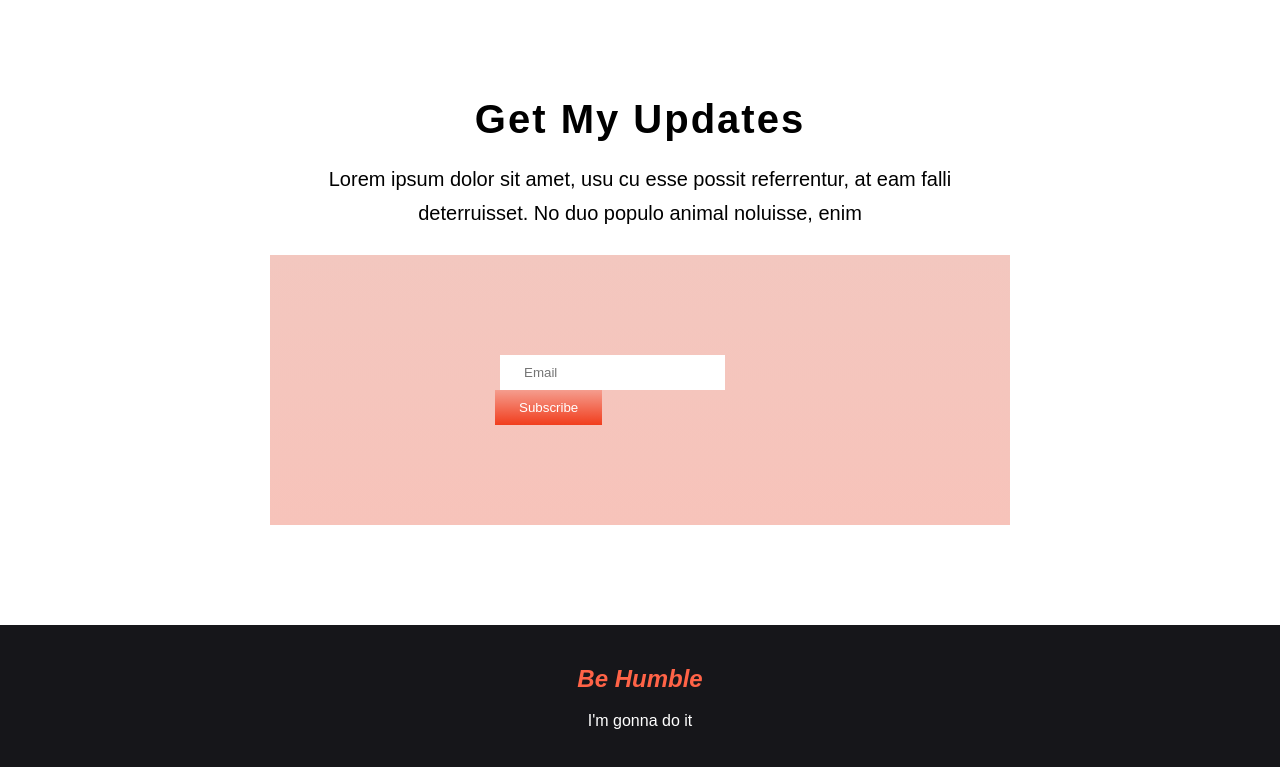
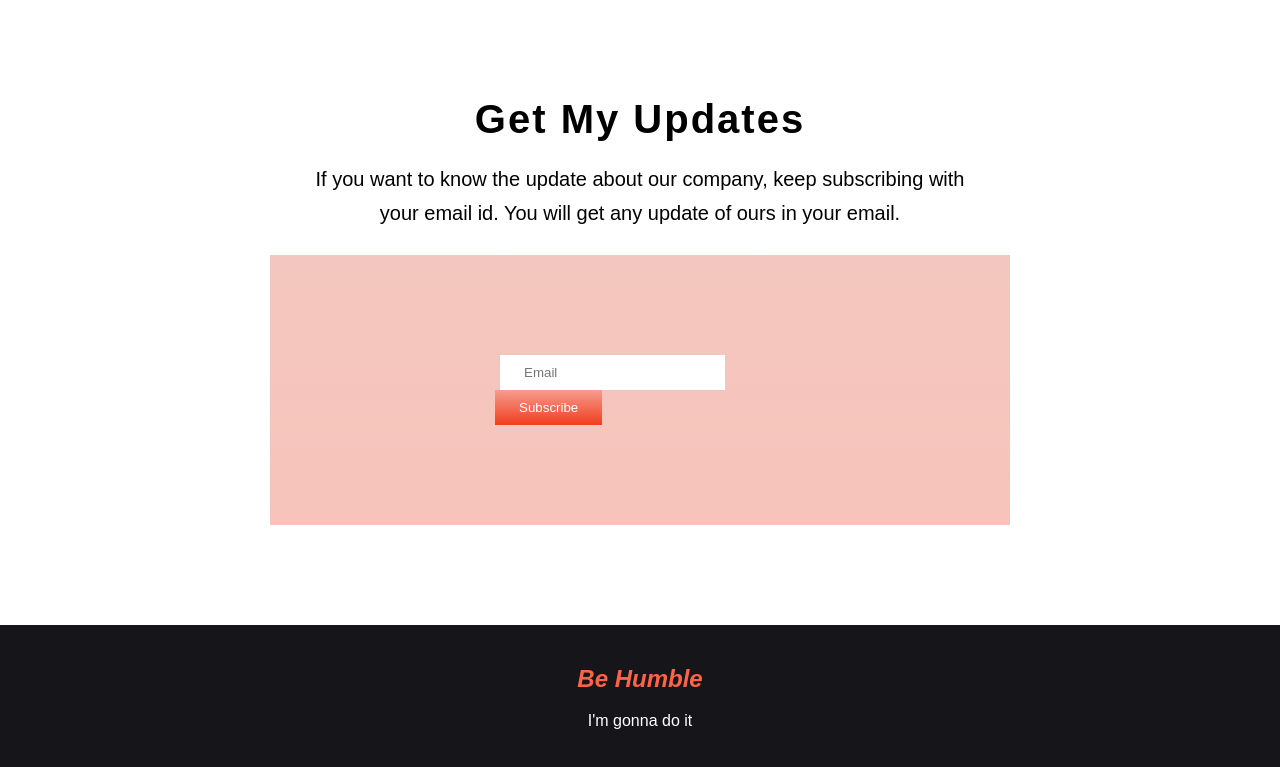
Before and after one commit to Shakib8448/assignment, a plain HTML site: page index.html in a window 1280 px wide. Shown: the part 2555-3322 px from the top of the page. Drawn offline with Linux system fonts and the light colour scheme.

Commit message:
heading & paragraph text added

```diff
--- a/index.html
+++ b/index.html
@@ -110,7 +110,7 @@
     <section class="sec">
         <div class="item">
             <h1>Get My Updates</h1>
-            <p>Lorem ipsum dolor sit amet, usu cu esse possit referrentur, at eam falli deterruisset. No duo populo animal noluisse, enim</p>
+            <p>If you want to know the update about our company, keep subscribing with your email id. You will get any update of ours in your email.</p>
         </div>
         <div class="email-box-background">
             <div class="email-box">
```
